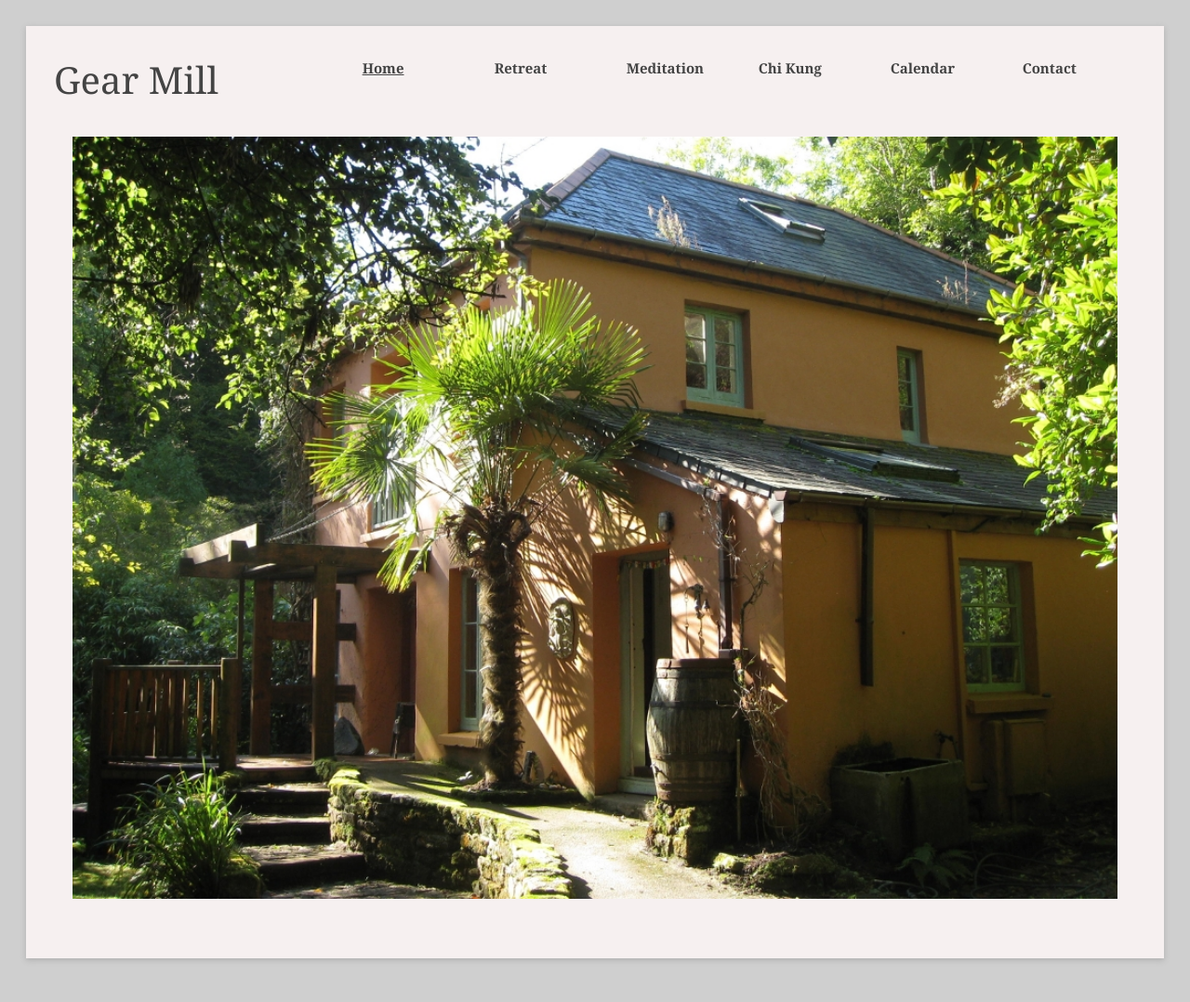
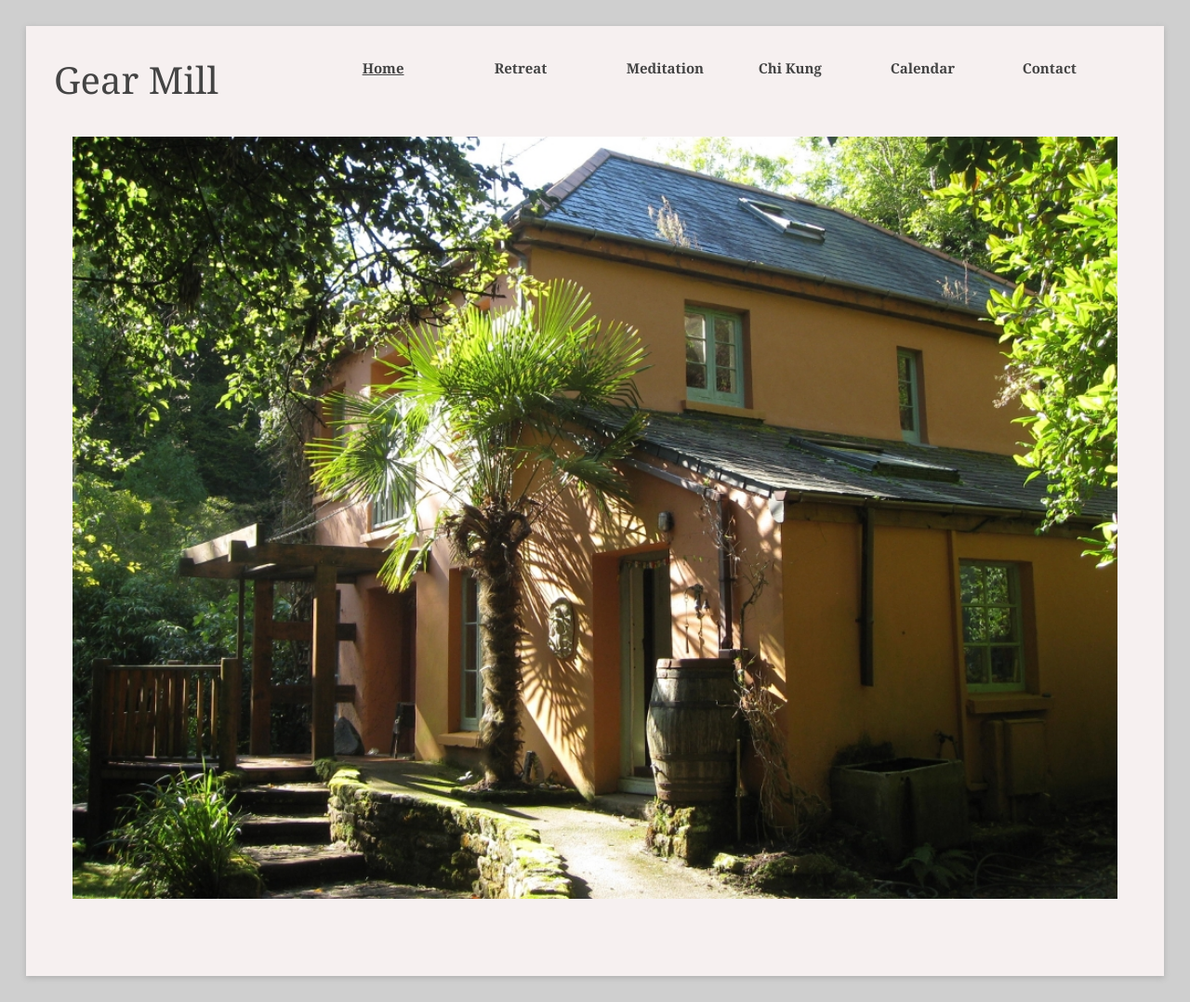
Before and after one commit to psaikido/gearmill.jekyll, a Jekyll site: the page built from index.md, in a window 1280 px wide. Shown: the whole page at 93% size. Built offline with Jekyll 4.4.1, drawn with Linux system fonts in a browser that asks for light colours.

Commit message:
Make content extend to the height of any picture.

```diff
--- a/_includes/bodyLower.html
+++ b/_includes/bodyLower.html
@@ -1,3 +1,4 @@
+                        <div class="clear">&nbsp;</div>
                     </div>
 
                 </div>
--- a/_sass/main.scss
+++ b/_sass/main.scss
@@ -10,16 +10,19 @@ body {
     font-size: 14px;
     font-family: Georgia, verdana, kalimati, helvetica, serif;
 }
+
 #wrap {
     box-shadow: 0 2px 6px rgba(100, 100, 100, 0.3);
     background-color: #f6f0f0;
     padding: 30px;
 }
+
 #headerContent {
     font-size: 40px;
     width: 20%;
     float: left;
 }
+
 #content {
     clear: both;
     min-height: 776px;
@@ -70,6 +73,10 @@ body {
         border: none;
         border-bottom: 1px solid $muted;
     }
+
+    .clear {
+        clear: both;
+    }
 }
 
 #inner {
```
